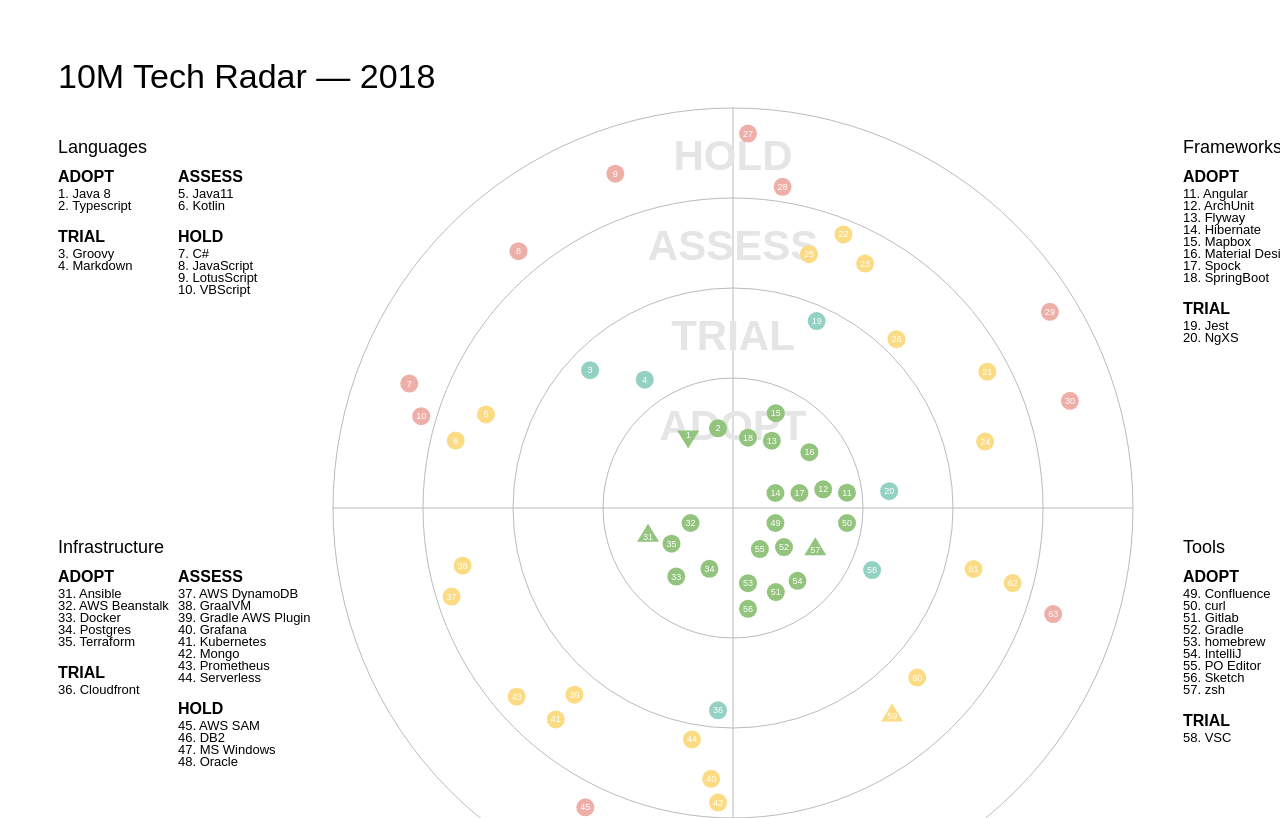
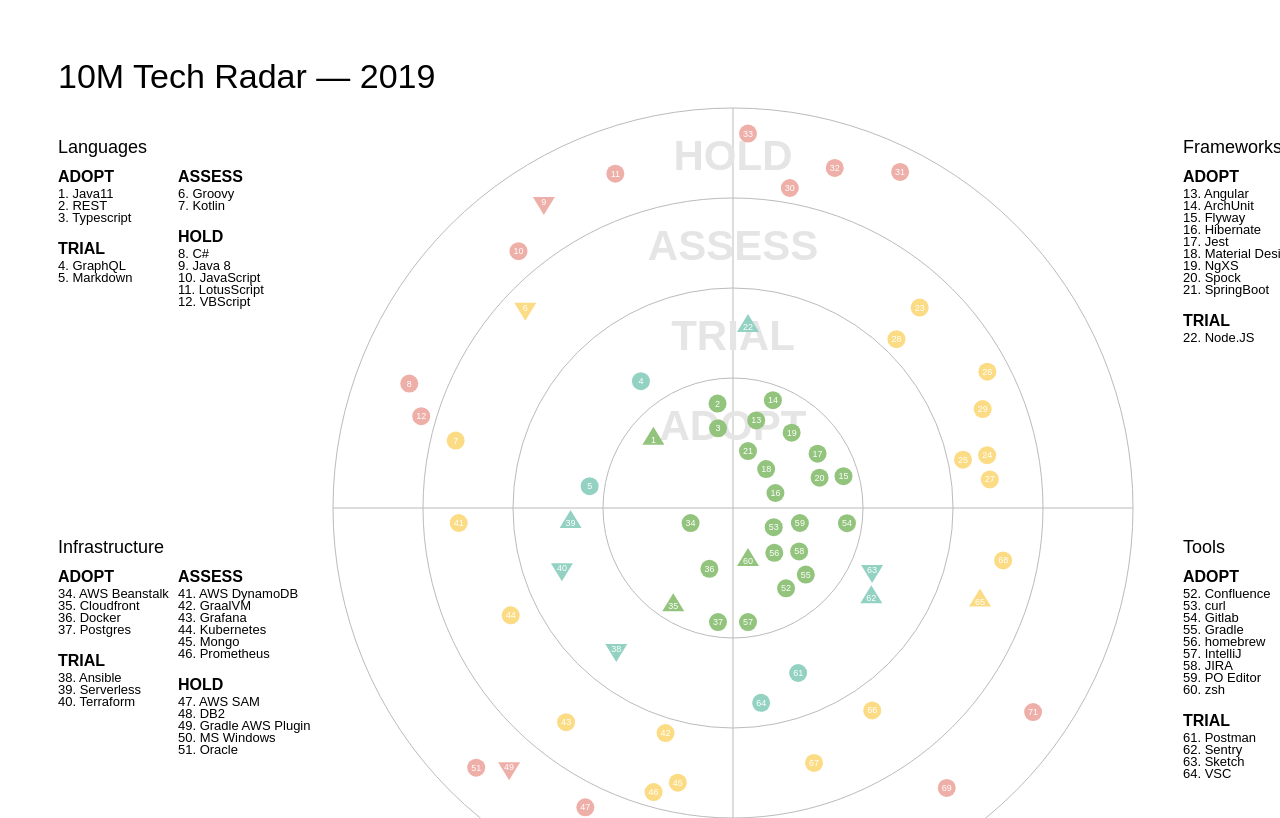
Before and after one commit to nifty10m/tech-radar, a plain HTML site: page docs/index.html in a window 1280 px wide. Shown: the top 818 px of the page. Drawn offline with nearby package versions, Linux system fonts and the light colour scheme.

Commit message:
Added some suggestions for tech radar 2019

```diff
--- a/docs/index.html
+++ b/docs/index.html
@@ -46,7 +46,7 @@
     grid: "#bbb",
     inactive: "#ddd"
   },
-  title: "10M Tech Radar — 2018",
+  title: "10M Tech Radar — 2019",
   quadrants: [
     { name: "Tools" },
     { name: "Infrastructure" },
@@ -73,19 +73,19 @@
       },
       {
           "quadrant": "1",
-          "ring": "1",
+          "ring": "0",
           "label": "Cloudfront",
           "active": "false",
           "link": " ",
-          "moved": "0"
+          "moved": "+1"
       },
       {
           "quadrant": "1",
-          "ring": "2",
+          "ring": "3",
           "label": "Gradle AWS Plugin",
           "active": "false",
           "link": " ",
-          "moved": "0"
+          "moved": "-2"
       },
       {
           "quadrant": "1",
@@ -105,11 +105,11 @@
       },
       {
           "quadrant": "2",
-          "ring": "0",
+          "ring": "3",
           "label": "Java 8",
           "active": "false",
           "link": " ",
-          "moved": "-1"
+          "moved": "-3"
       },
       {
           "quadrant": "2",
@@ -129,11 +129,11 @@
       },
       {
           "quadrant": "2",
-          "ring": "1",
+          "ring": "2",
           "label": "Groovy",
           "active": "false",
           "link": " ",
-          "moved": "0"
+          "moved": "-1"
       },
       {
           "quadrant": "2",
@@ -177,6 +177,14 @@
       },
       {
           "quadrant": "3",
+          "ring": "2",
+          "label": "Quarkus",
+          "active": "false",
+          "link": " ",
+          "moved": "0"
+      },
+      {
+          "quadrant": "3",
           "ring": "0",
           "label": "Flyway",
           "active": "false",
@@ -201,7 +209,7 @@
       },
       {
           "quadrant": "3",
-          "ring": "0",
+          "ring": "2",
           "label": "Mapbox",
           "active": "false",
           "link": " ",
@@ -217,7 +225,7 @@
       },
       {
           "quadrant": "3",
-          "ring": "1",
+          "ring": "0",
           "label": "NgXS",
           "active": "false",
           "link": " ",
@@ -225,7 +233,7 @@
       },
       {
           "quadrant": "3",
-          "ring": "1",
+          "ring": "0",
           "label": "Jest",
           "active": "false",
           "link": " ",
@@ -273,11 +281,11 @@
       },
       {
           "quadrant": "1",
-          "ring": "2",
+          "ring": "1",
           "label": "Serverless",
           "active": "false",
           "link": " ",
-          "moved": "0"
+          "moved": "+1"
       },
       {
           "quadrant": "3",
@@ -329,19 +337,19 @@
       },
       {
           "quadrant": "1",
-          "ring": "0",
+          "ring": "1",
           "label": "Terraform",
           "active": "false",
           "link": " ",
-          "moved": "0"
+          "moved": "-1"
       },
       {
           "quadrant": "1",
-          "ring": "0",
+          "ring": "1",
           "label": "Ansible",
           "active": "false",
           "link": " ",
-          "moved": "1"
+          "moved": "-1"
       },
       {
           "quadrant": "1",
@@ -393,11 +401,11 @@
       },
       {
           "quadrant": "0",
-          "ring": "0",
+          "ring": "1",
           "label": "Sketch",
           "active": "false",
           "link": " ",
-          "moved": "0"
+          "moved": "-1"
       },
       {
           "quadrant": "0",
@@ -441,8 +449,24 @@
       },
       {
           "quadrant": "0",
+          "ring": "1",
+          "label": "Postman",
+          "active": "false",
+          "link": " ",
+          "moved": "0"
+      },
+      {
+          "quadrant": "0",
           "ring": "0",
           "label": "Gitlab",
+          "active": "false",
+          "link": " ",
+          "moved": "0"
+      },
+      {
+          "quadrant": "0",
+          "ring": "2",
+          "label": "Github",
           "active": "false",
           "link": " ",
           "moved": "0"
@@ -488,6 +512,14 @@
           "moved": "0"
       },
       {
+          "quadrant": "0",
+          "ring": "0",
+          "label": "JIRA",
+          "active": "false",
+          "link": " ",
+          "moved": "0"
+      },
+      {
           "quadrant": "3",
           "ring": "3",
           "label": "JavaFX",
@@ -521,11 +553,11 @@
       },
       {
           "quadrant": "3",
-          "ring": "2",
+          "ring": "1",
           "label": "Node.JS",
           "active": "false",
           "link": " ",
-          "moved": "0"
+          "moved": "+1"
       },
       {
           "quadrant": "0",
@@ -561,19 +593,35 @@
       },
       {
           "quadrant": "2",
-          "ring": "2",
+          "ring": "0",
           "label": "Java11",
+          "active": "false",
+          "link": " ",
+          "moved": "+2"
+      },
+      {
+          "quadrant": "2",
+          "ring": "0",
+          "label": "REST",
+          "active": "false",
+          "link": " ",
+          "moved": "0"
+      },
+      {
+          "quadrant": "2",
+          "ring": "1",
+          "label": "GraphQL",
           "active": "false",
           "link": " ",
           "moved": "0"
       },
       {
           "quadrant": "0",
-          "ring": "2",
+          "ring": "1",
           "label": "Sentry",
           "active": "false",
           "link": " ",
-          "moved": "0"
+          "moved": "+1"
       },      {
           "quadrant": "0",
           "ring": "2",
```
